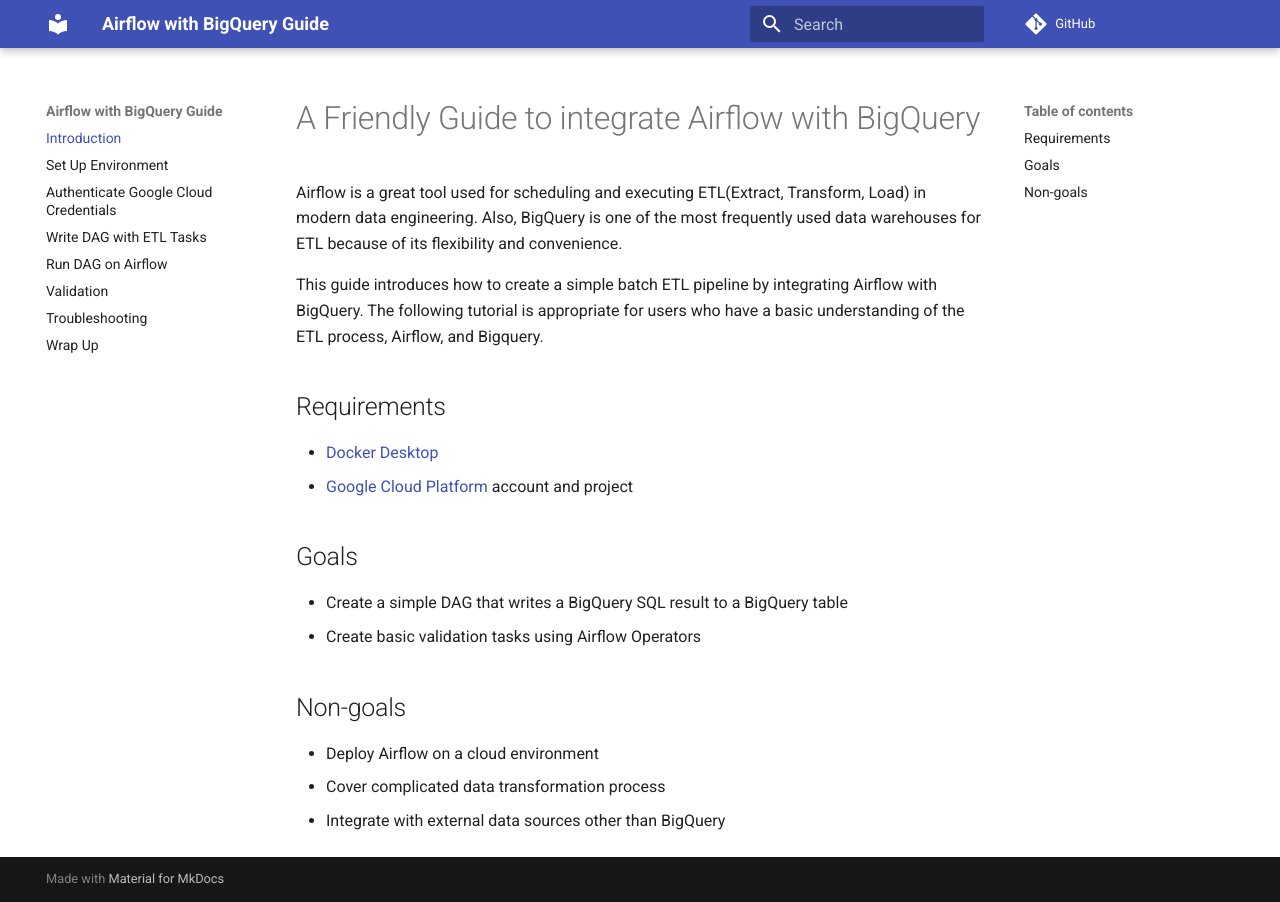
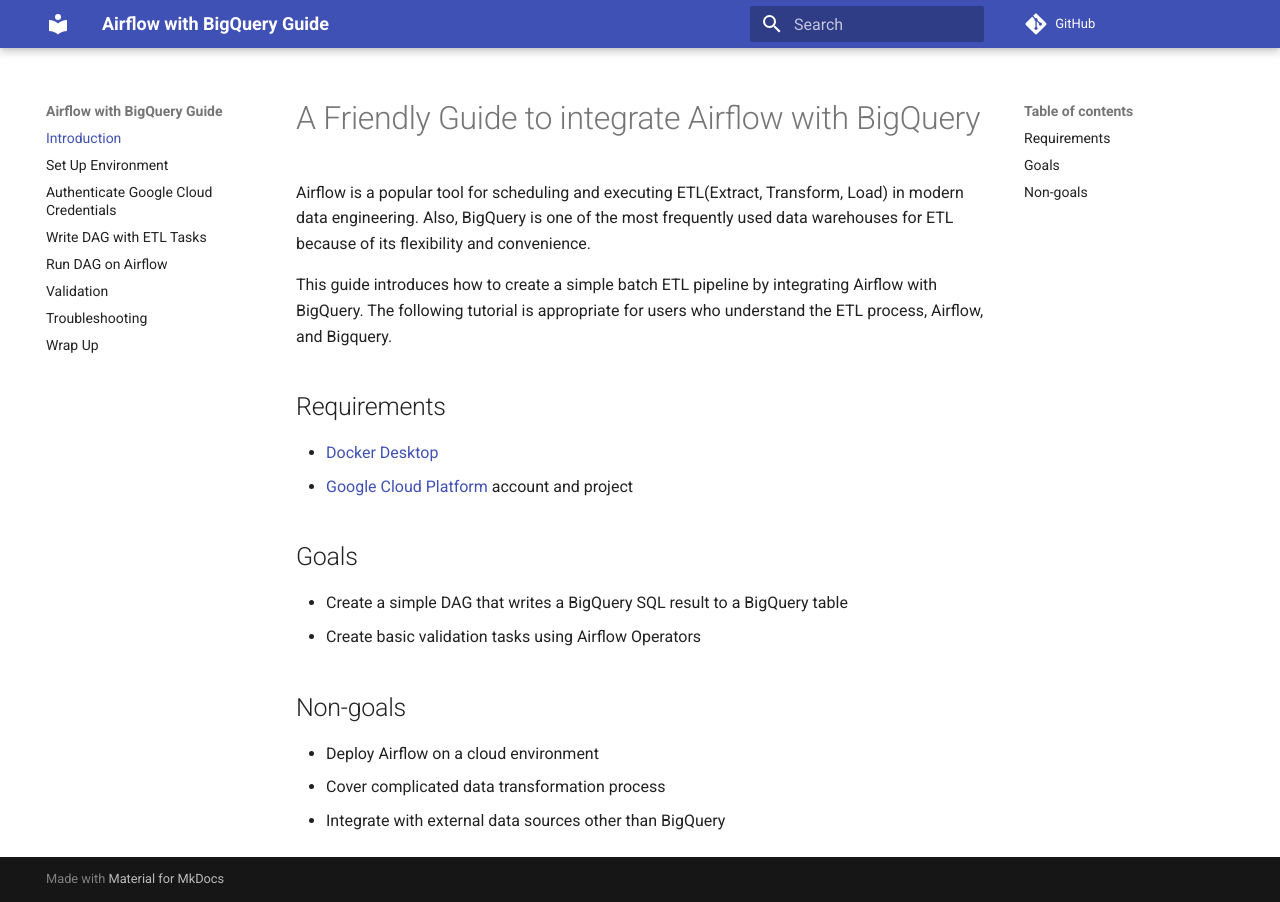
Before and after one commit to yoonhyejin/airflow-with-bigquery-guide, an MkDocs documentation site: the page built from docs/index.md, in a window 1280 px wide. Built offline with MkDocs 1.6.1 and Material for MkDocs 9.7.7, drawn with Linux system fonts in a browser that asks for light colours; comment, search, counter and statistics services are not loaded.

```diff
--- a/docs/index.md
+++ b/docs/index.md
@@ -1,9 +1,9 @@
 # A Friendly Guide to integrate Airflow with BigQuery
-Airflow is a great tool used for scheduling and executing ETL(Extract, Transform, Load) in modern data engineering.
+Airflow is a popular tool for scheduling and executing ETL(Extract, Transform, Load) in modern data engineering.
 Also, BigQuery is one of the most frequently used data warehouses for ETL because of its flexibility and convenience.
 
 This guide introduces how to create a simple batch ETL pipeline by integrating Airflow with BigQuery.
-The following tutorial is appropriate for users who have a basic understanding of the ETL process, Airflow, and Bigquery.
+The following tutorial is appropriate for users who understand the ETL process, Airflow, and Bigquery.
 
 ## Requirements
 - [Docker Desktop](https://www.docker.com/products/docker-desktop/)
```
Also changed, not shown: README.md (+4 -4 lines).
